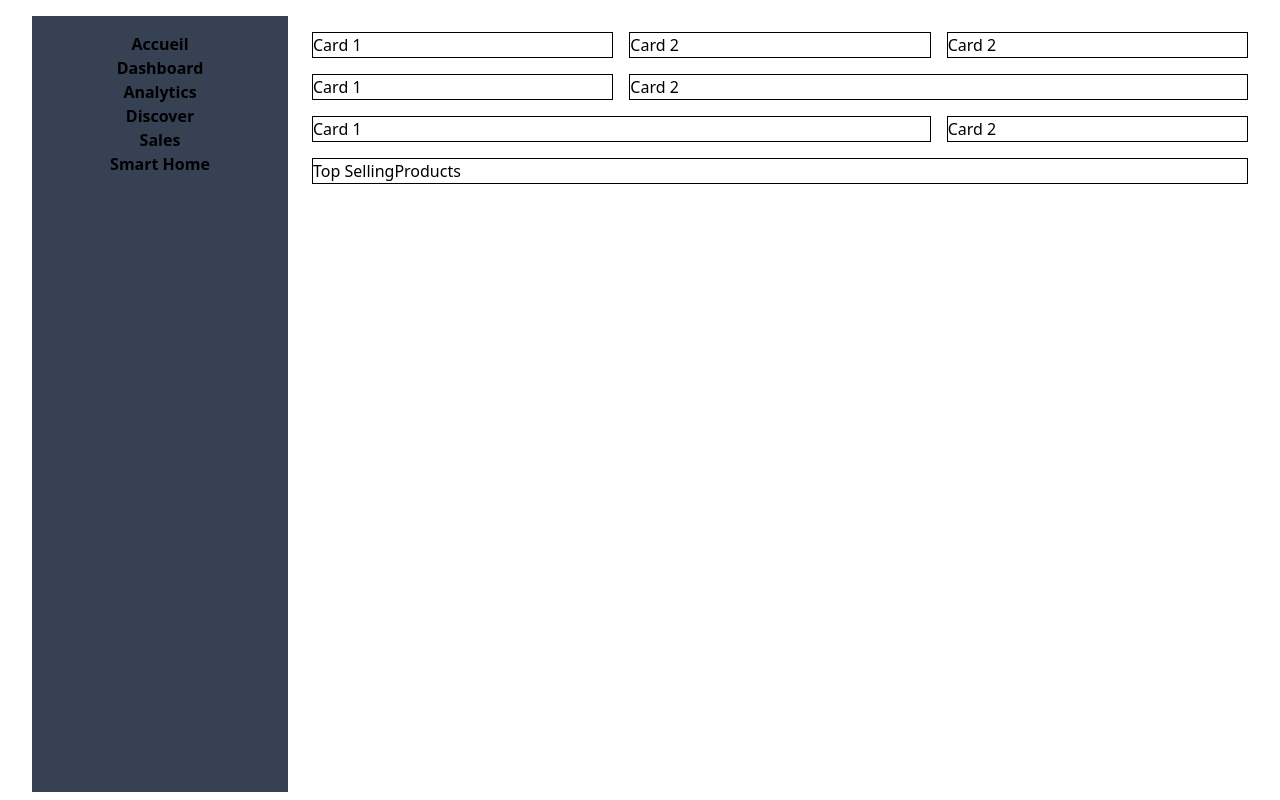
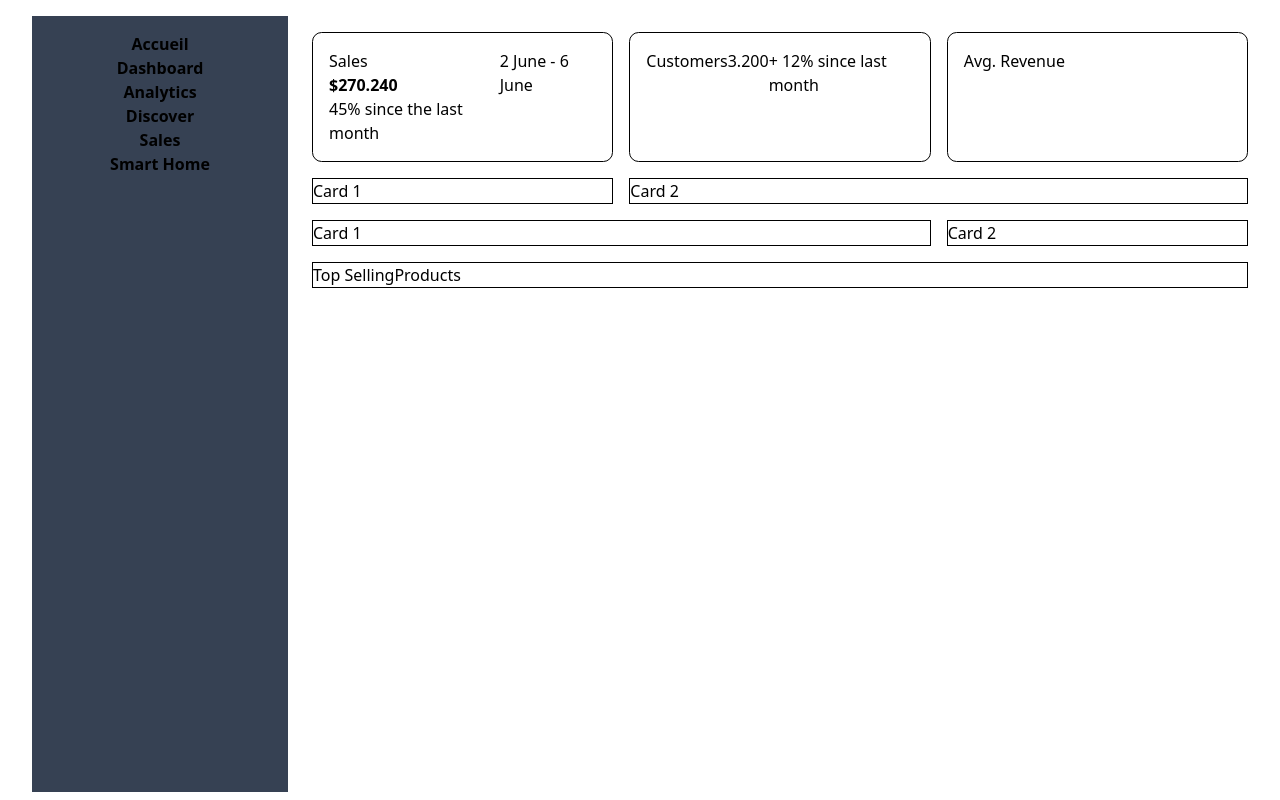
Before and after one commit to ReadyToDevNow/OnBoard, a Vue app: page /analytics in a window 1280 px wide. Built offline with nearby package versions, Linux system fonts and the light colour scheme.

Commit message:
feat(design): Create Cards Css

```diff
--- a/src/components/AnalyticsPage.vue
+++ b/src/components/AnalyticsPage.vue
@@ -1,9 +1,22 @@
 <template>
   <div class="left-78 top-8 right-8 absolute z-49">
     <div class="grid grid-cols-3 gap-4 mb-4">
-      <div class="border">Card 1</div>
-      <div class="border">Card 2</div>
-      <div class="border">Card 2</div>
+      <div class="card">
+        <div class="flex flex-col">
+          <span>Sales</span>
+          <span class="font-bold">$270.240</span>
+          <span> 45% since the last month </span>
+        </div>
+        <span class="">2 June - 6 June</span>
+      </div>
+      <div class="card">
+        <span>Customers</span>
+        <span>3.200</span>
+        <span>+ 12% since last month</span>
+      </div>
+      <div class="card">
+        <span>Avg. Revenue</span>
+      </div>
     </div>
     <div class="grid grid-cols-6 gap-4 mb-4">
       <div class="col-span-2 border">Card 1</div>
@@ -19,4 +32,12 @@
 
 <script setup></script>
 
-<style></style>
+<style>
+.card {
+  border: 1px solid #000000;
+  border-radius: 0.6rem;
+  display: flex;
+  justify-content: space-between;
+  padding: 1rem;
+}
+</style>
```
